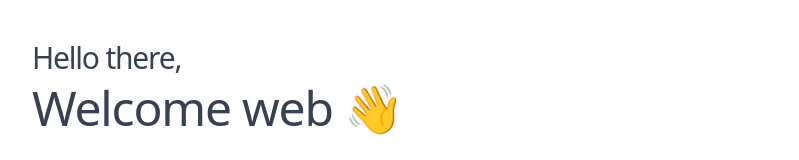
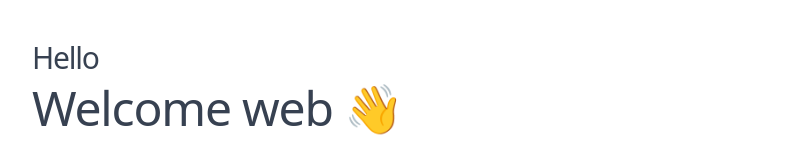
Before and after one commit to Alo-Booking/Alo-Booking-Core, a Next.js app in the folder apps/web/: page / in a window 1280 px wide. Shown: the top 160 px of the page, without its empty margins (240-1039 px from the left). Built offline with nearby package versions, Linux system fonts and the light colour scheme.

Commit message:
test: autodeploy dev

```diff
--- a/apps/web/src/app/page.tsx
+++ b/apps/web/src/app/page.tsx
@@ -10,7 +10,7 @@ export default function Index() {
         <div className="container">
           <div id="welcome">
             <h1>
-              <span> Hello there, </span>
+              <span> Hello </span>
               Welcome web 👋
             </h1>
           </div>
```
Also changed, not shown: 1 other file (tests, documents, lock files or other folders).
